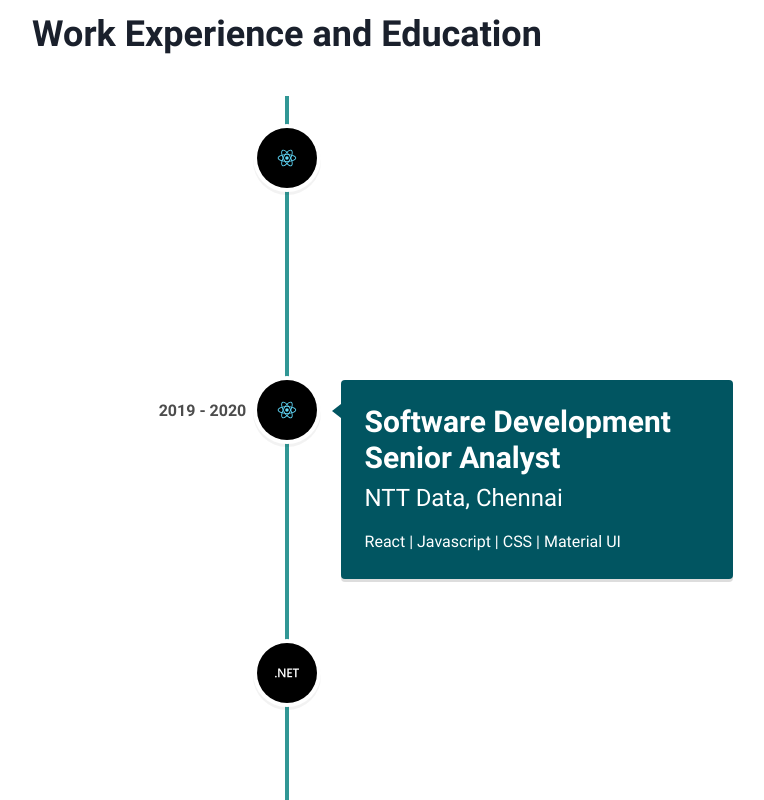
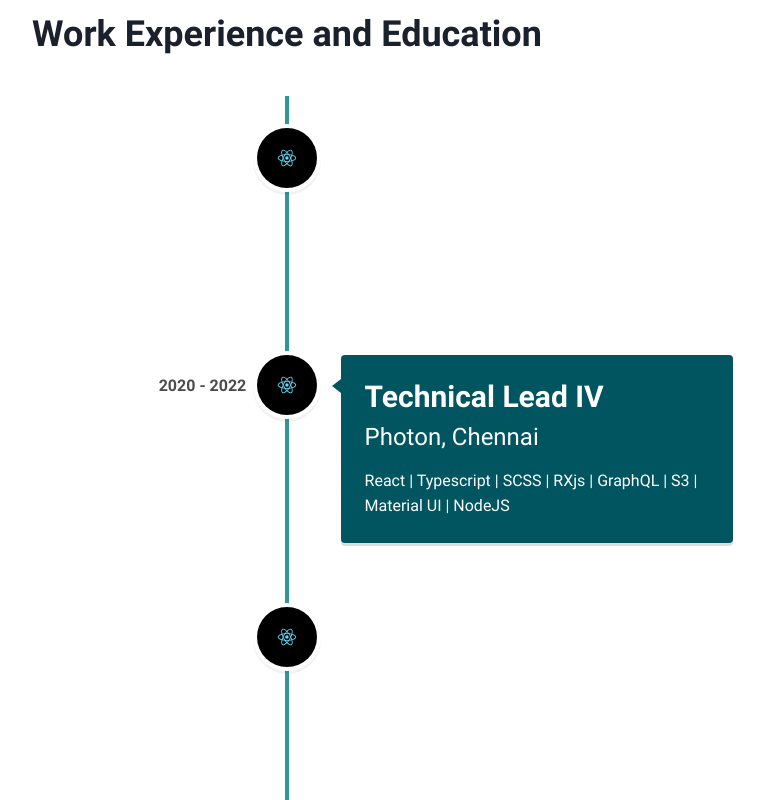
Before and after one commit to payapula/blog, a Next.js app: page / in a window 1280 px wide. Shown: the part 2120-2920 px from the top of the page, without its empty margins (353-1117 px from the left). Built offline with nearby package versions, Linux system fonts and the light colour scheme.

Commit message:
- History updated. - Resume updated.

```diff
--- a/components/history.tsx
+++ b/components/history.tsx
@@ -76,9 +76,16 @@ function History(): JSX.Element {
                     }
                 }}>
                 <CustomVerticalTimeLine
-                    date="2020 - Present"
+                    date="2022 - Present"
                     icon={<CustomIcon icon={DiReact} color="#61dafb" />}
                     head={true}>
+                    <Title>Software Engineer</Title>
+                    <Subtitle>Twilio, Bangalore</Subtitle>
+                    <Description>React | Typescript | SCSS | NodeJS</Description>
+                </CustomVerticalTimeLine>
+                <CustomVerticalTimeLine
+                    date="2020 - 2022"
+                    icon={<CustomIcon icon={DiReact} color="#61dafb" />}>
                     <Title>Technical Lead IV</Title>
                     <Subtitle>Photon, Chennai</Subtitle>
                     <Description>
```
Also changed, not shown: 1 other file (tests, documents, lock files or other folders).
